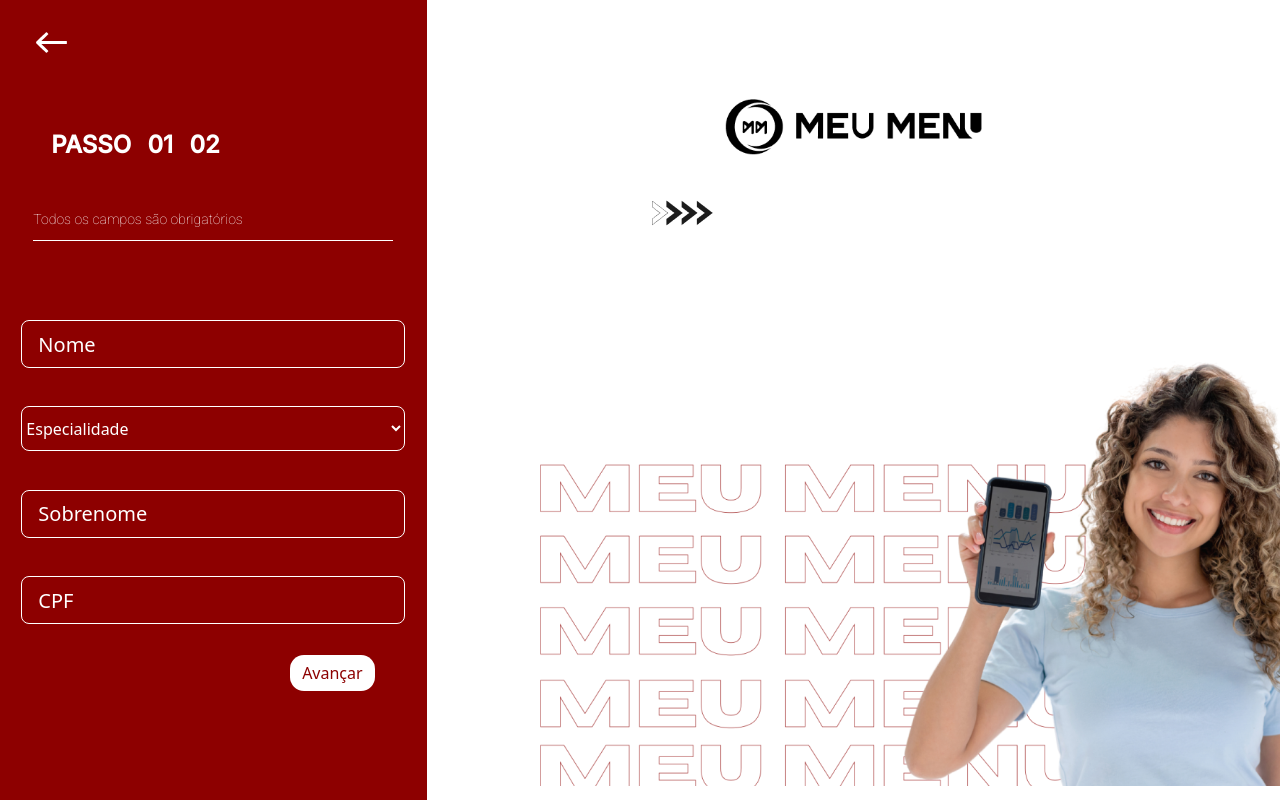
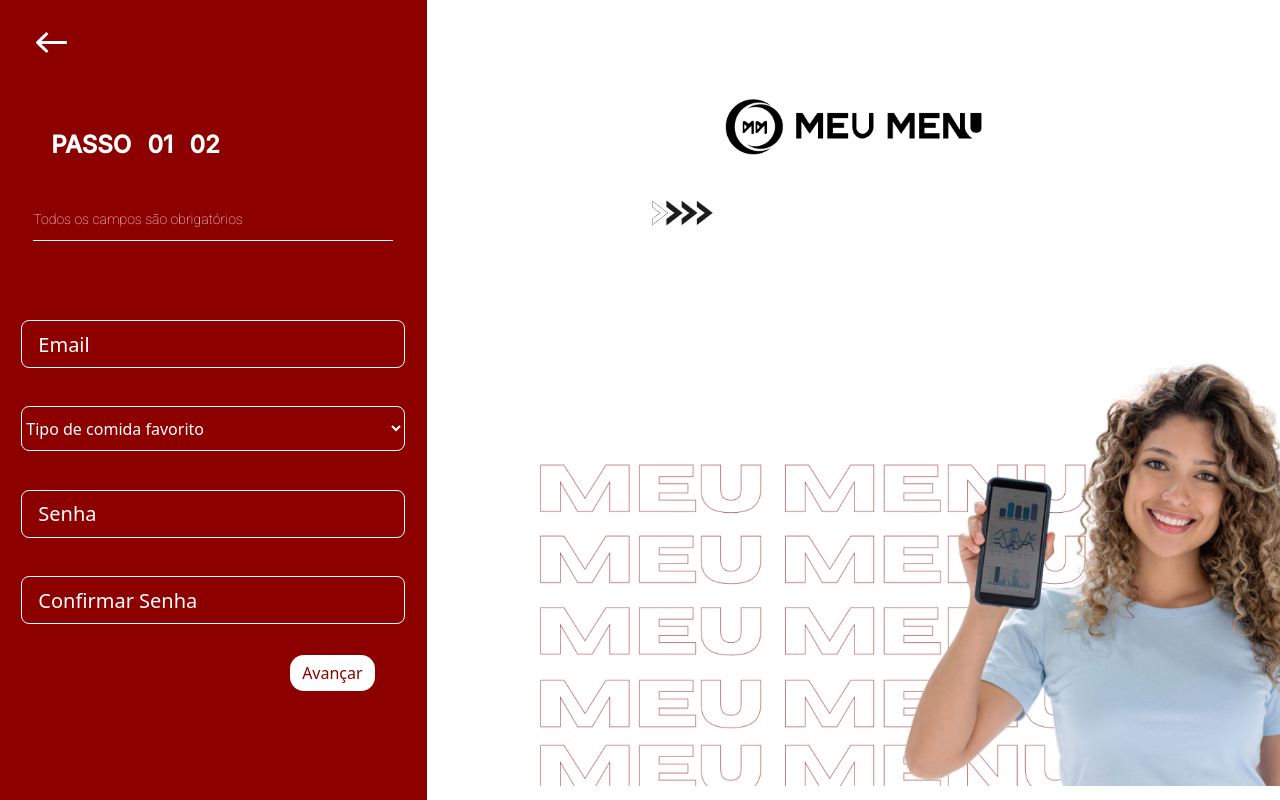
Before and after one commit to meuMenuPI/site-institucional, a React (Create React App) app in the folder projeto-meu-menu/: page /usuario-cadastrarp2 in a window 1280 px wide. Built offline with nearby package versions, Linux system fonts and the light colour scheme.

Commit message:
Conectando o front aos metodos do back

```diff
--- a/projeto-meu-menu/package.json
+++ b/projeto-meu-menu/package.json
@@ -6,7 +6,9 @@
     "@testing-library/jest-dom": "^5.16.5",
     "@testing-library/react": "^13.4.0",
     "@testing-library/user-event": "^13.5.0",
+    "axios": "^1.4.0",
     "bootstrap": "^5.2.3",
+    "cors": "^2.8.5",
     "react": "^18.2.0",
     "react-bootstrap": "^2.7.4",
     "react-dom": "^18.2.0",
--- a/projeto-meu-menu/src/App.js
+++ b/projeto-meu-menu/src/App.js
@@ -1,6 +1,8 @@
 
 import 'bootstrap/dist/css/bootstrap.min.css';
 import Routers from './routers/router';
+
+
 
 function App() {
   return (
--- a/projeto-meu-menu/src/api.js
+++ b/projeto-meu-menu/src/api.js
@@ -2,7 +2,7 @@
 
 // criando constante que possui uma instância do Axios, com uma configuração de URL base
 const api = axios.create({
-    baseURL: "http://localhost:8080/meumenu" // URL base para realizar as requisições
+    baseURL: "http://localhost:8080/meumenu", // URL base para realizar as requisições
 })
 
 export default api; // exportando a instância pré-configurada do Axios para ser utilizada em outros módulosgit
--- a/projeto-meu-menu/src/components/cadastroUsuario/especialidade.jsx
+++ b/projeto-meu-menu/src/components/cadastroUsuario/especialidade.jsx
@@ -1,15 +1,17 @@
+import { useState } from 'react';
 import Select from 'react-bootstrap/Dropdown';
 
-function Especialidade() {
+function Especialidade(props) {
+  const [nome, setNome] = useState(props.nome);
   return (
-  <select class="input_cad_usuario">
-  <option selected>Especialidade</option>
-  <option value="1">Brasileira</option>
-  <option value="2">Mexicana</option>
-  <option value="3">Japonesa</option>
-  <option value="3">Italiana</option>
-  <option value="3">Arabe</option>
-</select>
+    <select class="input_cad_usuario" onChange={(e) => setNome(e.target.value)} name={props.name}>
+      <option selected>{props.valorInicial}</option>
+      <option value="BRASILEIRA">Brasileira</option>
+      <option value="MEXICANA">Mexicana</option>
+      <option value="JAPONESA">Japonesa</option>
+      <option value="ITALIANA">Italiana</option>
+      <option value="ARABE">Arabe</option>
+    </select>
   );
 }
 
--- a/projeto-meu-menu/src/components/cadastroUsuario/inputs.jsx
+++ b/projeto-meu-menu/src/components/cadastroUsuario/inputs.jsx
@@ -1,9 +1,12 @@
-import React from "react";
-import { Button, Col, Container, Form, Row } from "react-bootstrap"
+import React, { useState } from "react";
+import { Button, Col, Container, Form, Row } from "react-bootstrap";
 
 function Inputs(props){
+
+    const [nome, setNome] = useState(props.nome);
+
     return (
-        <Form.Control size="lg" className="input_cad_usuario" type="name" placeholder={props.nome} />
+        <Form.Control size="lg" className="input_cad_usuario" type="name" placeholder={props.placeholder} onChange={(e) => setNome(e.target.value)} name={props.name}/>
     );
 }
 
--- a/projeto-meu-menu/src/pages/cadastro-usuario/CadastroUsuario.jsx
+++ b/projeto-meu-menu/src/pages/cadastro-usuario/CadastroUsuario.jsx
@@ -8,36 +8,34 @@
 import { useNavigate } from 'react-router-dom';
 
 
-  function passarTela(){
-    window.location="usuario-cadastrarp2"
-  }
-
-function cadastroUsuario() {
+function CadastroUsuario() {
 
   const navigate = useNavigate();
-
 
   function cadastrar(e){
 
     e.preventDefault();
 
     const infoUser = {
-      nome : e.target.nome.value,
-      sobrenome : e.target.Sobrenome.value,
-      cpf : e.target.CPF.value
+/*    nome : e.target.nome.value,
+      sobrenome : e.target.sobrenome.value,
+      cpf : e.target.cpf.value
+ */
     }
-
+/*
     api.post("/", infoUser)
     .then(() => {
       navigate("/usuarios/cadastrar");
     })
     .catch((erro) => {
     alert("deu erro, muita gente testando")
-    })
+    }) */
 
-    sessionStorage.JSON_INFO1 = infoUser;
+    sessionStorage.nome = e.target.nome.value
+    sessionStorage.sobrenome = e.target.sobrenome.value
+    sessionStorage.cpf = e.target.cpf.value
 
-    passarTela();
+    navigate("/usuario-cadastrarp2");
   }
 
     return (
@@ -46,9 +44,9 @@
           <Forms></Forms>
           <div className="campos">
           <Form className="form-content w-100" onSubmit={cadastrar}>
-            <Inputs nome="nome"/>
-            <Inputs nome="Sobrenome"/>
-            <Inputs nome="CPF"/>
+            <Inputs placeholder="Nome" name="nome"/>
+            <Inputs placeholder="Sobrenome" name="sobrenome"/>
+            <Inputs placeholder="CPF" name="cpf"/>
           <Button className="btn_cad_usuario" type="submit" id="btn_cad_usuario_p1" >Avançar</Button>
           </Form>
         </div>
@@ -60,4 +58,4 @@
 
   }
 
-  export default cadastroUsuario;
+  export default CadastroUsuario;
--- a/projeto-meu-menu/src/pages/cadastro-usuario/CadastroUsuarioP2.jsx
+++ b/projeto-meu-menu/src/pages/cadastro-usuario/CadastroUsuarioP2.jsx
@@ -1,23 +1,59 @@
-import React from "react";
+import React, { useState } from "react";
 import Forms from "../../components/cadastroUsuario/forms";
 import Fundo from "../../components/cadastroUsuario/fundo";
 import Inputs from "../../components/cadastroUsuario/inputs";
 import { Button, Col, Container, Form, Row } from "react-bootstrap"
 import { BiArrowBack } from 'react-icons/bi';
 import Especialidade from "../../components/cadastroUsuario/especialidade";
+import { useNavigate } from "react-router-dom";
+import api from "../../api";
 
 function CadastroUsuarioP2() {
+  const navigate = useNavigate();
+
+
+  function cadastrar(e) {
+
+    e.preventDefault();
+
+    const infoUser = {
+      nome: sessionStorage.nome,
+      sobrenome: sessionStorage.sobrenome,
+      cpf: sessionStorage.cpf,
+      email: e.target.email.value,
+      senha: e.target.senha.value,
+      tipoComidaPreferida: e.target.especialidade.value
+    }
+
+    api.post("usuarios/cadastrar", infoUser)
+      .then(() => {
+        navigate("/login")
+      })
+      .catch((erro) => {
+        console.log(infoUser.nome)
+        alert("deu erro, muita gente testando")
+      })
+    /*     api.get("/usuarios").then((respostaObtida) => {
+          console.log(respostaObtida.nome);
+        })
+        .catch((erroObtido) => {
+
+          console.log(erroObtido);
+        }); */
+    //    navigate("/login");
+  }
+
   return (
     <section className="cadastroUsuario">
       <div className="forms">
         <Forms></Forms>
         <div className="campos">
-          <Form className="form-content w-100">
-            <Inputs nome="Nome"/>
-            <Especialidade></Especialidade>
-            <Inputs nome="Sobrenome"/>
-            <Inputs nome="CPF"/>
-          <Button className="btn_cad_usuario">Avançar</Button>
+          <Form className="form-content w-100" onSubmit={cadastrar}>
+            <Inputs placeholder="Email" name="email" />
+            <Especialidade valorInicial="Tipo de comida favorito" name="especialidade"/>
+            <Inputs placeholder="Senha" name="senha"/>
+            <Inputs placeholder="Confirmar Senha" name="conf_senha" />
+            <Button className="btn_cad_usuario" type="submit">Avançar</Button>
           </Form>
         </div>
       </div>
--- a/projeto-meu-menu/src/routers/router.js
+++ b/projeto-meu-menu/src/routers/router.js
@@ -14,9 +14,7 @@
             <Routes>
                 <Route path="/" element={<Home />}/>
                 <Route path="/restaurante-cadastrar" element={<CadastroRestaurante />}/>
-
                 <Route path="/inicio" element={<Inicio />}/>
-
                 <Route path="/login" element={<Login />}/>
                 <Route path="/usuario-cadastrar" element={<CadastroUsuario />}/>
                 <Route path="/usuario-cadastrarp2" element={<CadastroUsuarioP2 />}/>
```
Also changed, not shown: projeto-meu-menu/src/pages/Login/Login.jsx (line endings or trailing spaces), 2 other files (tests, documents, lock files or other folders). Lines whose indentation alone changed are shown as unchanged.
